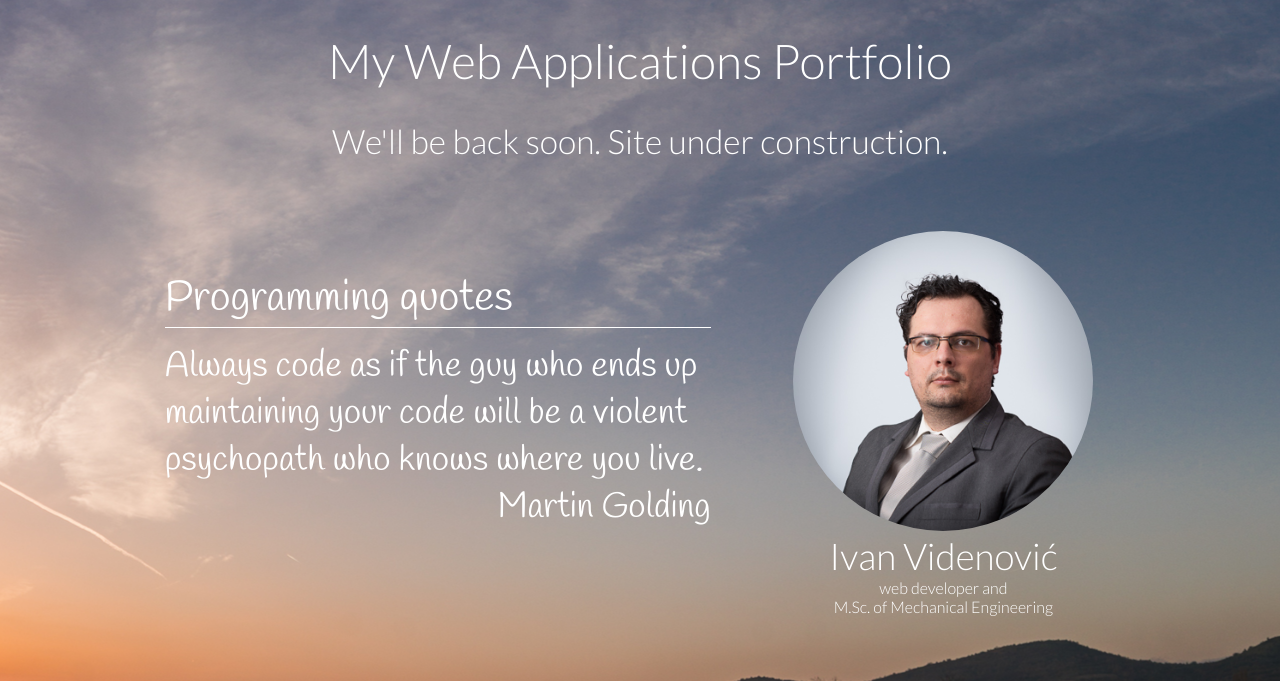
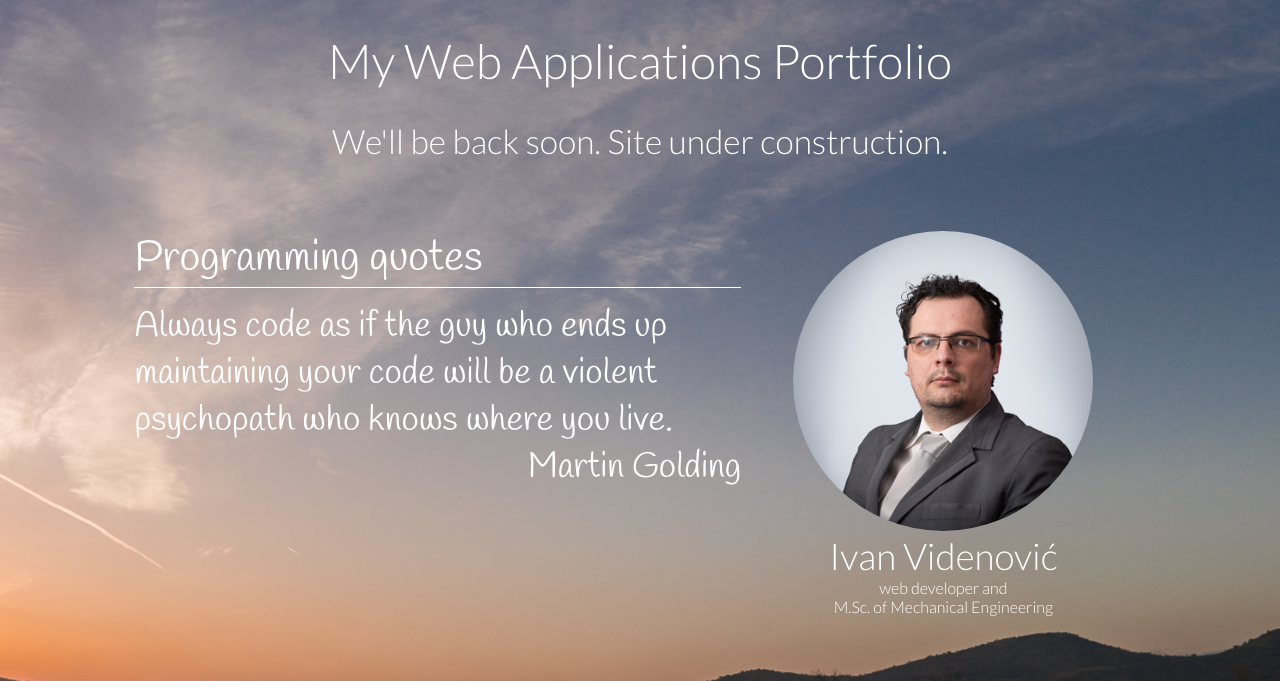
Before and after one commit to vvivan/MyUnderConstructionPage, a plain HTML site: page index.html in a window 1280 px wide. Shown: the top 681 px of the page. Drawn offline with Linux system fonts and the light colour scheme.

Commit message:
Divs Normalised
Divs Normalised

```diff
--- a/css/style.css
+++ b/css/style.css
@@ -28,32 +28,21 @@ h2 {
 #placeholder {
 /*    background-color: rgba(255, 255, 255, 0.42);*/
     width: 80%;
-	height: 400px;
     margin: 70px auto;
-/*    height: 250px;*/
 }
 
-.basic-info {
-	position:relative;
+.txt-placeholder {
+    /*font-family: 'Handlee', cursive, sans-serif;
+	font-size: 2.2em;*/
 	float: left;
     width: 60%;
-	height: 100%;
-    /*height: 80%;
-	margin: auto 0pt;*/
-/*	background-color: blue;*/
+    height: 100%;
+/*    background-color: rgba(0, 0, 255, 0.43);*/
 
 }
 
 .description {
-	position: absolute;
-	left: 0;
-	top: 0;
-	right: 0;
-	bottom: 0;
-	height: 80%;
-	width: 90%;
-	margin: auto;
-
+/*    background-color: rgba(255, 165, 0, 0.36);*/
 /*	background-color: red;*/
 /*	font-family: 'Courgette', cursive, sans-serif;*/
 	font-family: 'Handlee', cursive, sans-serif;
@@ -78,7 +67,7 @@ h2 {
 }
 
 .clear {
-	clear: both;
+    clear: both;
 }
 
 #social {
--- a/index.html
+++ b/index.html
@@ -18,11 +18,13 @@
         </header>
 
         <div id="placeholder">
-		<div class="basic-info">
-			<div class="description"><div class="quote-heading">Programming quotes</div>
+            <div class="txt-placeholder">
+                <div class="description">
+                    <div class="quote-heading">Programming quotes</div>
                     <div id="quote"></div>
                     <div id="author"></div>
                     <div id="demo"></div>
+
                 </div>
             </div>
             <div class="img-placeholder">
@@ -30,6 +32,7 @@
                 <span class="name">Ivan Videnović</span><br>web developer and<br>
                 M.Sc. of Mechanical Engineering
             </div>
+
             <div class="clear"></div>
         </div>
 
```
Lines whose indentation alone changed are shown as unchanged.
